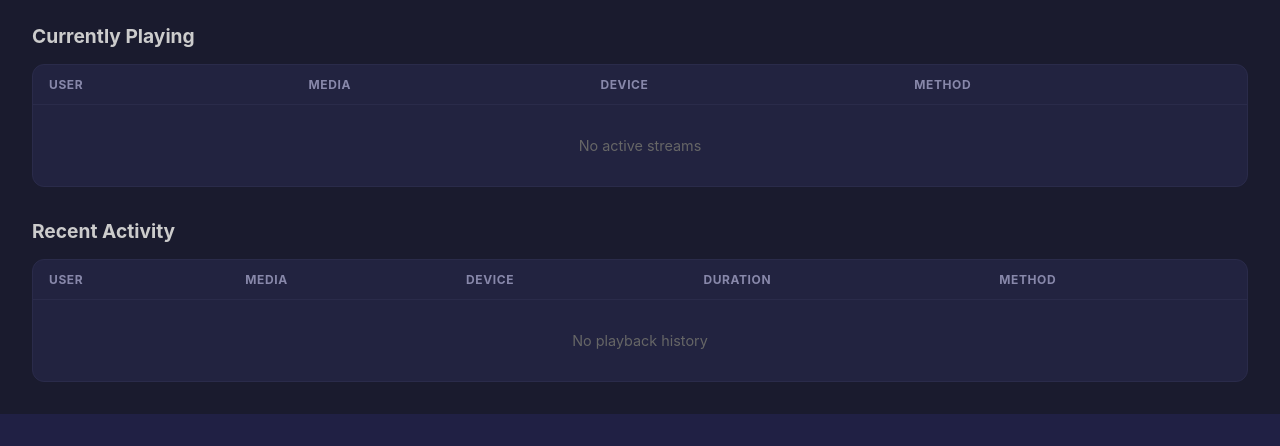
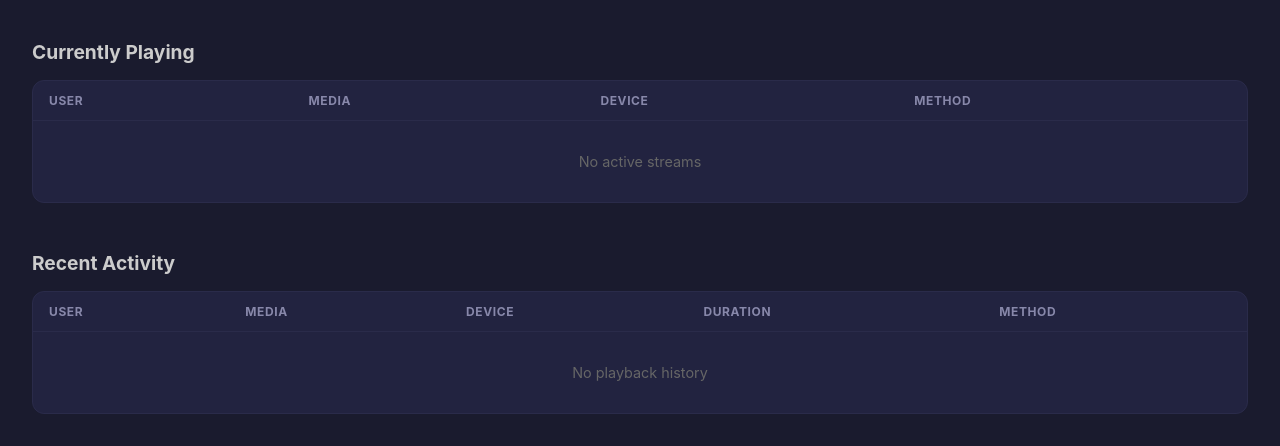
Before and after one commit to davtheconquerer/finsight, a FastAPI app: page / in a window 1280 px wide. Shown: the part 531-977 px from the top of the page. Before the commit the page ends 945 px from the top, so only its background shows below. Run offline with FastAPI, Linux system fonts and the light colour scheme; data that the repository does not hold is empty; parts of the project's set-up code (start-up, migrations or seed data) failed here and were passed over.

Commit message:
Added some padding to section class

```diff
--- a/backend/app/static/css/style.css
+++ b/backend/app/static/css/style.css
@@ -95,7 +95,7 @@ body {
 }
 
 .section {
-    padding: 0 2rem 2rem;
+    padding: 1rem 2rem 2rem;
 }
 
 .section h2 {
```
